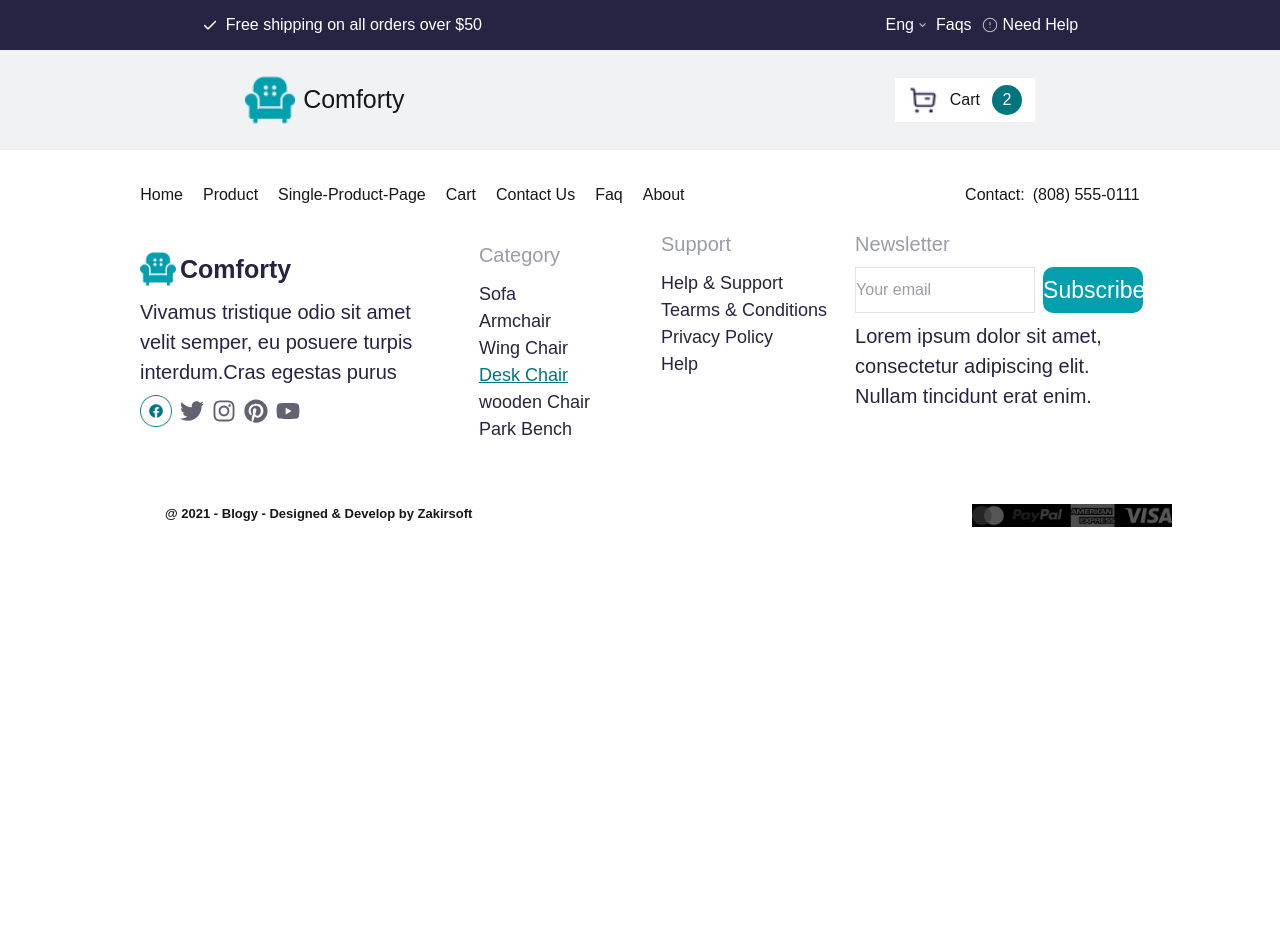
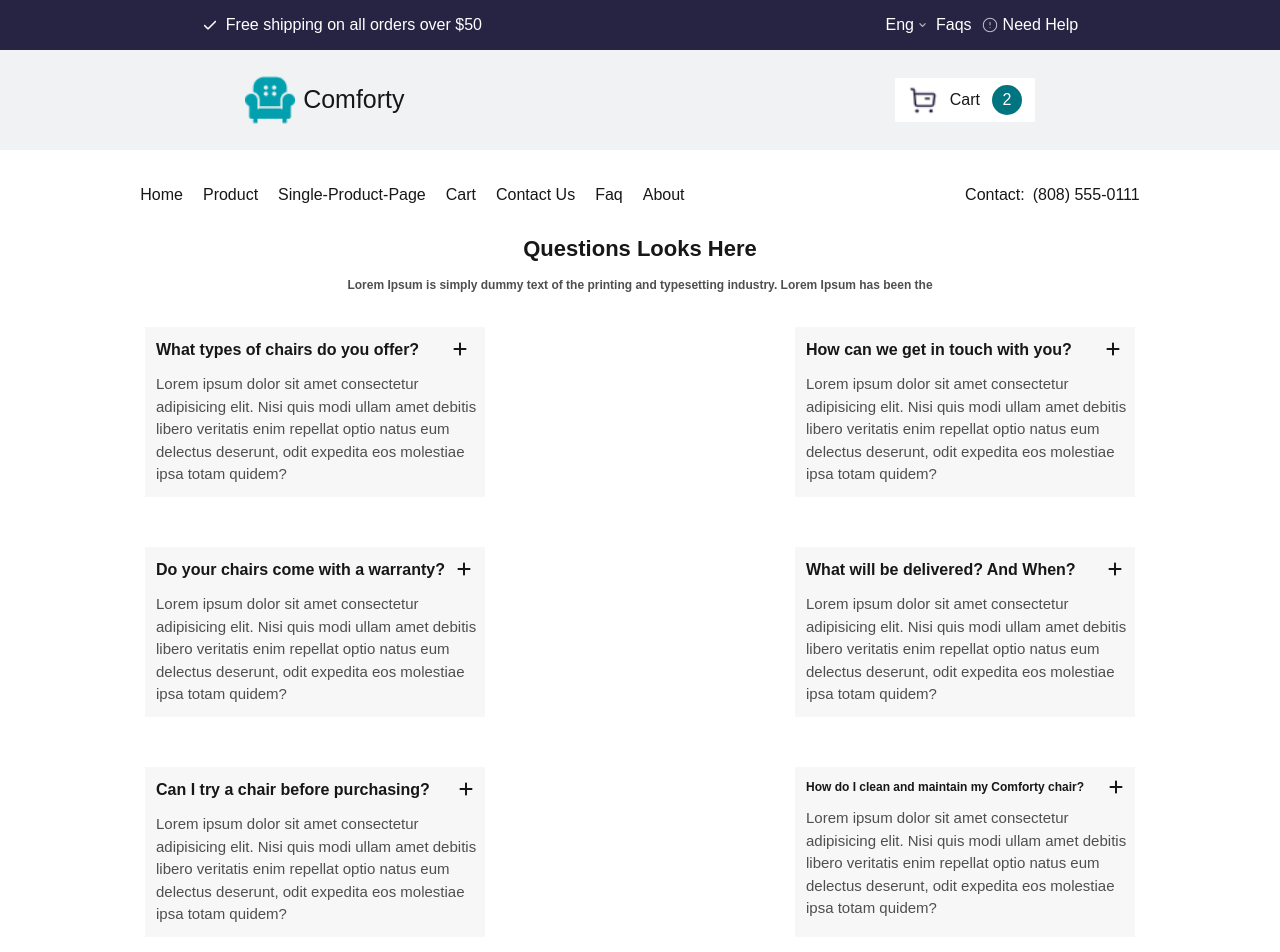
Before and after one commit to my5757980/sarwer, a Next.js app: page /Faq in a window 1280 px wide. Shown: the top 952 px of the page. Before the commit the page ends 800 px from the top, so only its background shows below. Built offline with nearby package versions, Linux system fonts and the light colour scheme.

Commit message:
add to console

```diff
--- a/src/app/Faq/page.tsx
+++ b/src/app/Faq/page.tsx
@@ -1,7 +1,82 @@
+import { FaPlus } from "react-icons/fa6";
+
 export default function Faq (){
     return(
-        <div>
+        <div className="overflow-x-hidden">
 
+
+
+
+
+               {/* section1 */}
+
+
+               <div>
+
+                <h1 className="text-center font-bold mt-[25px] pb-[11px] sm:text-[22px]">Questions Looks Here</h1>
+                <p className="text-center text-nowrap text-[7px] sm:text-[9px] pb-[33px] md:text-[12px] text-[#4F4F4F] font-bold" >Lorem Ipsum is simply dummy text of the printing and typesetting industry. Lorem Ipsum has been the </p>
+
+
+
+
+
+
+
+                  <div className="md:grid md:gap-5 md:grid-cols-2">
+                <div className="bg-[#F7F7F7] h-[170px] m-auto w-[340px] mb-[30px]">
+                    <div className="flex">
+                    <h1 className="pt-[11px] pl-[11px] pb-[11px]  font-bold">What types of chairs do you offer?</h1>
+                    <FaPlus className="relative left-[33px] top-[14px]"/>
+                    </div>
+                    <p className="pl-[11px] text-[15px] text-[#4F4F4F]">Lorem ipsum dolor sit amet consectetur adipisicing elit. Nisi quis modi ullam amet debitis libero veritatis enim repellat optio natus eum delectus deserunt, odit expedita eos molestiae ipsa totam quidem?</p>
+                </div>
+
+                <div className="bg-[#F7F7F7] h-[170px] m-auto w-[340px] mb-[30px]">
+                    <div className="flex">
+                    <h1 className="pt-[11px] pl-[11px] pb-[11px]  font-bold">How can we get in touch with you?</h1>
+                    <FaPlus className="relative left-[33px] top-[14px]"/>
+                    </div>
+                    <p className="pl-[11px] text-[15px] text-[#4F4F4F]">Lorem ipsum dolor sit amet consectetur adipisicing elit. Nisi quis modi ullam amet debitis libero veritatis enim repellat optio natus eum delectus deserunt, odit expedita eos molestiae ipsa totam quidem?</p>
+                </div>
+
+
+
+                <div className="bg-[#F7F7F7] h-[170px] m-auto w-[340px] mb-[30px]">
+                    <div className="flex">
+                    <h1 className="pt-[11px] pl-[11px] pb-[11px]  font-bold">Do your chairs come with a warranty?</h1>
+                    <FaPlus className="relative left-[11px] top-[14px]"/>
+                    </div>
+                    <p className="pl-[11px] text-[15px] text-[#4F4F4F]">Lorem ipsum dolor sit amet consectetur adipisicing elit. Nisi quis modi ullam amet debitis libero veritatis enim repellat optio natus eum delectus deserunt, odit expedita eos molestiae ipsa totam quidem?</p>
+                </div>
+
+                <div className="bg-[#F7F7F7] h-[170px] m-auto w-[340px] mb-[30px]">
+                    <div className="flex">
+                    <h1 className="pt-[11px] pl-[11px] pb-[11px]  font-bold">What will be delivered? And When?</h1>
+                    <FaPlus className="relative left-[31px] top-[14px]"/>
+                    </div>
+                    <p className="pl-[11px] text-[15px] text-[#4F4F4F]">Lorem ipsum dolor sit amet consectetur adipisicing elit. Nisi quis modi ullam amet debitis libero veritatis enim repellat optio natus eum delectus deserunt, odit expedita eos molestiae ipsa totam quidem?</p>
+                </div>
+
+
+
+
+                <div className="bg-[#F7F7F7] h-[170px] m-auto w-[340px] mb-[30px]">
+                    <div className="flex">
+                    <h1 className="pt-[11px] pl-[11px] pb-[11px]  font-bold">Can I try a chair before purchasing?</h1>
+                    <FaPlus className="relative left-[28px] top-[14px]"/>
+                    </div>
+                    <p className="pl-[11px] text-[15px] text-[#4F4F4F]">Lorem ipsum dolor sit amet consectetur adipisicing elit. Nisi quis modi ullam amet debitis libero veritatis enim repellat optio natus eum delectus deserunt, odit expedita eos molestiae ipsa totam quidem?</p>
+                </div>
+
+                <div className="bg-[#F7F7F7] h-[170px] m-auto w-[340px] mb-[30px] ">
+                    <div className="flex">
+                    <h1 className="pt-[11px] pl-[11px] pb-[11px]  font-bold text-nowrap text-[12px]">How do I clean and maintain my Comforty chair?</h1>
+                    <FaPlus className="relative left-[24px] top-[12px]"/>
+                    </div>
+                    <p className="pl-[11px] text-[15px] text-[#4F4F4F]">Lorem ipsum dolor sit amet consectetur adipisicing elit. Nisi quis modi ullam amet debitis libero veritatis enim repellat optio natus eum delectus deserunt, odit expedita eos molestiae ipsa totam quidem?</p>
+                </div>
+               </div>
+               </div>
 
 
         </div>
```
